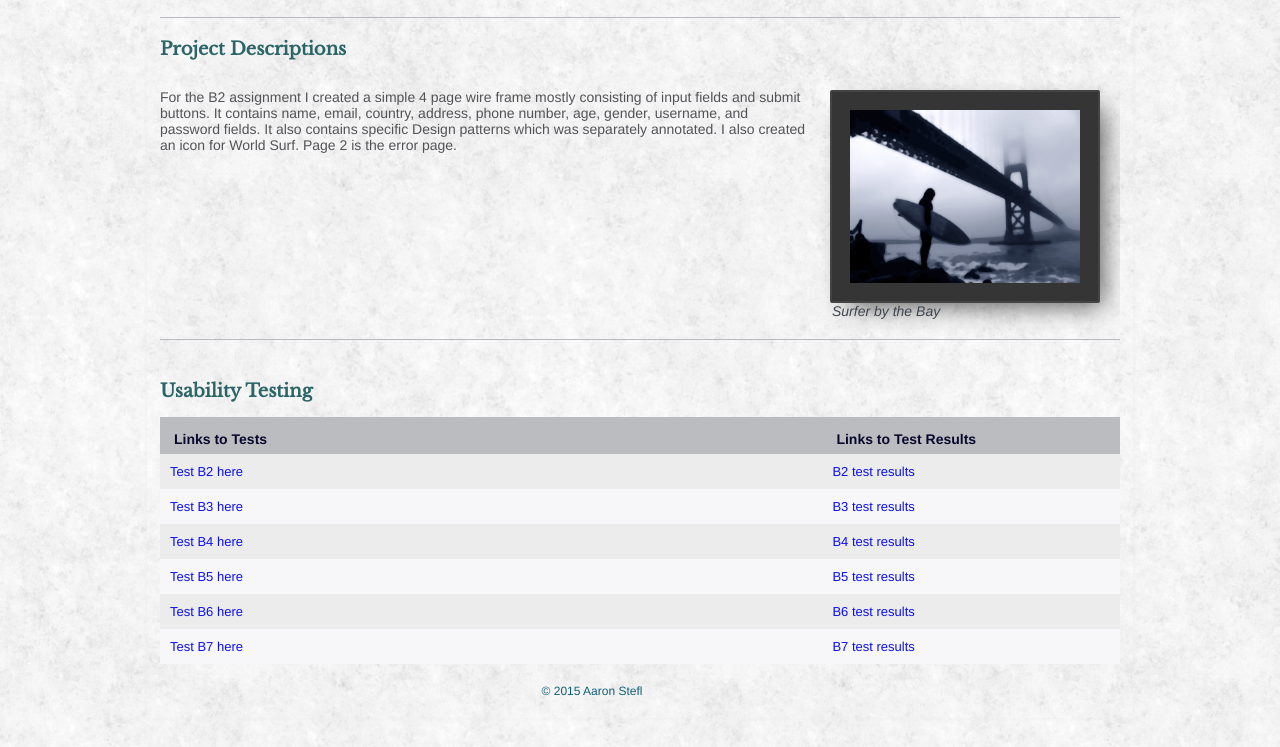
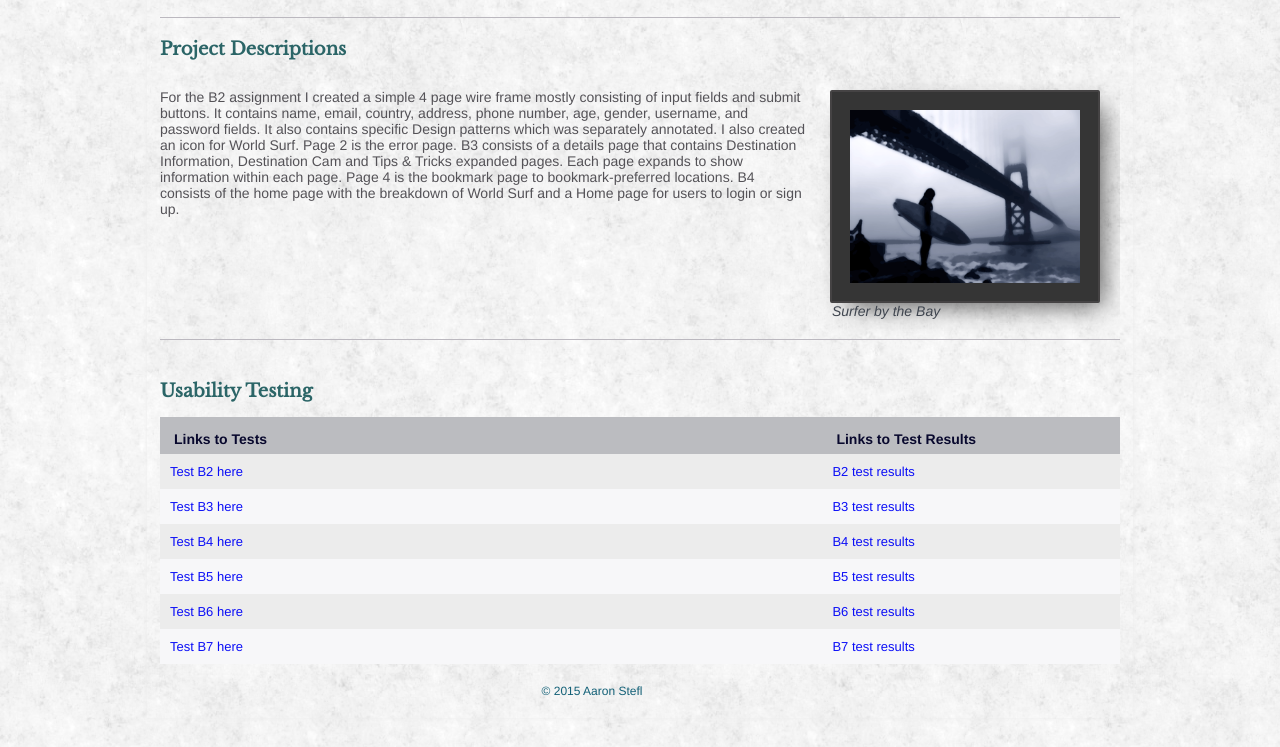
Before and after one commit to AaronStefl/WiU1505_Stefl_Aaron--GitFolder-, a plain HTML site: page index.html in a window 1280 px wide. Shown: the part 53-800 px from the top of the page. Drawn offline with nearby package versions, Linux system fonts and the light colour scheme.

Commit message:
Info B3-B4

```diff
--- a/index.html
+++ b/index.html
@@ -22,7 +22,10 @@
   <section class="main">
     <h2 class="desc-title">Project Descriptions</h2>
     <!-- Replace this text with your description of the project -->
-    <p class="description">For the B2 assignment I created a simple 4 page wire frame mostly consisting of input fields and submit buttons. It contains name, email, country, address, phone number, age, gender, username, and password fields. It also contains specific Design patterns which was separately annotated. I also created an icon for World Surf. Page 2 is the error page.</p>
+    <p class="description">For the B2 assignment I created a simple 4 page wire frame mostly consisting of input fields and submit buttons. It contains name, email, country, address, phone number, age, gender, username, and password fields. It also contains specific Design patterns which was separately annotated. I also created an icon for World Surf. Page 2 is the error page. B3 consists of a details page that contains Destination Information, Destination Cam and Tips & Tricks expanded pages. Each page expands to show information within each page. Page 4 is the bookmark page to bookmark-preferred locations.
+B4 consists of the home page with the breakdown of World Surf and a Home page for users to login or sign up.
+
+</p>
     <figure>
     <!--   add your image to the img folder
       Replace the "img.jpg" with the name of your image  -->
```
